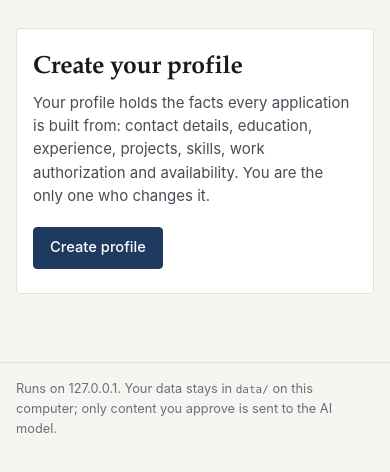
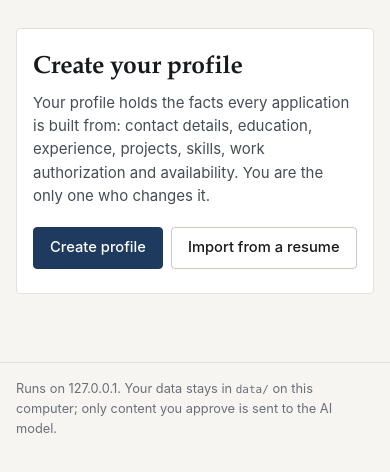
Before and after one commit to Varunsai1930/ResuApply, a FastAPI app: page /profile in a window 390 px wide. Shown: the part 57-529 px from the top of the page. Run offline with FastAPI, Linux system fonts and the light colour scheme; some libraries are stand-ins or nearby versions.

Commit message:
Import a resume file into the profile form
The last part of resume import: choosing a file. It reads PDF and DOCX
files (parts 9a and 9b), all on this computer; nothing is sent to the
AI model.

/profile/import takes a PDF or Word file (multipart, read to 10 MB).
Without a profile, the draft fills the profile form. With one, only
what the profile lacks is added (resume_draft.merge), and the notice
lists it ("Added to your profile: Phone, 1 experience entry"), so a
saved fact is never changed. A resume with nothing new says so.
Either way, the user checks every field, and the usual review step
shows each change before anything is saved. The text read from the
file is shown beside the form, to copy from where the layout rules
missed something. Unreadable files (scanned, password-protected,
damaged, unsupported, too large, missing) come back with the reason
and change nothing. Import is refused while the sample profile is
loaded. Only the file's own name is shown, even if a browser sends a
full path.

The welcome page gains the design's "Import your resume" card, and the
profile page an "Import from a resume" button. The README describes the
import and its two new dependencies.

Co-Authored-By: Claude Opus 5.5 <noreply@anthropic.com>

```diff
--- a/app/routes/profile.py
+++ b/app/routes/profile.py
@@ -9,7 +9,7 @@ from __future__ import annotations
 import json
 from enum import StrEnum
 
-from fastapi import APIRouter, Depends, HTTPException, Request
+from fastapi import APIRouter, Depends, File, HTTPException, Request, UploadFile
 from fastapi.responses import HTMLResponse, RedirectResponse
 from sqlalchemy.orm import Session
 from starlette.concurrency import run_in_threadpool
@@ -18,6 +18,7 @@ from ..db import get_session
 from ..services import jobs as job_service
 from ..services import profile as profile_service
 from ..services import sample as sample_service
+from ..services import resume_draft, resume_import
 from ..services.citations import Usage, citations
 from ..services.profile_gaps import asks_for_facts, gaps
 from ..services.profile_form import is_form_shaped, parse_form
@@ -96,7 +97,7 @@ def _revision_of(raw: object) -> int | None:
 
 
 def _render_form(request: Request, data: dict, errors=(), warnings=(), status_code: int = 200, message: str = "",
-                 section: Section | None = None, opened_revision: int | None = None):
+                 section: Section | None = None, opened_revision: int | None = None, imported: dict | None = None):
     """The profile editor. With ``section``, only that section shows; the others stay in the form as
     hidden fields with their saved values, so the review and save steps are the same as for the
     whole profile. A problem outside the section shows the whole profile, so it can be fixed."""
@@ -117,6 +118,7 @@ def _render_form(request: Request, data: dict, errors=(), warnings=(), status_co
             "section": section,
             "sections": list(Section),
             "opened_revision": opened_revision,
+            "imported": imported,
             "active": "profile",
         },
         status_code=status_code,
@@ -225,3 +227,45 @@ def _save(request: Request, session: Session, data: dict, base_revision: int):
         return _render_form(request, data, status_code=409, message=str(exc))
     msg = "profile_saved" if result.saved else "profile_unchanged"
     return RedirectResponse(f"/profile?msg={msg}", status_code=303)
+
+
+# ---------------------------------------------------------------- importing from a resume file
+
+def _render_import(request: Request, candidate, error: str = "", message: str = "", status_code: int = 200):
+    return templates.TemplateResponse(request, "profile_import.html", {
+        "candidate": candidate, "error": error, "message": message, "active": "profile",
+        "max_mb": resume_import.MAX_BYTES // (1024 * 1024),
+    }, status_code=status_code)
+
+
+@router.get("/import", response_class=HTMLResponse)
+def import_form(request: Request, session: Session = Depends(get_session)):
+    return _render_import(request, profile_service.get_candidate(session))
+
+
+@router.post("/import", response_class=HTMLResponse)
+async def import_resume(request: Request, file: UploadFile | None = File(None), session: Session = Depends(get_session)):
+    """Read a resume file into the profile form. Nothing is saved: the form and its review step come next.
+
+    With no profile, the draft fills the form. With one, only what it lacks is added (``merge``),
+    so an import never changes a fact the user already saved.
+    """
+    candidate = profile_service.get_candidate(session)
+    if candidate is not None and candidate.sample:
+        return _render_import(request, candidate, status_code=409,
+                              error="Remove the sample data first, then import your own resume.")
+    data = await file.read(resume_import.MAX_BYTES + 1) if file is not None else b""
+    try:
+        text = await run_in_threadpool(resume_import.extract_text, data)
+    except resume_import.ResumeImportError as exc:
+        return _render_import(request, candidate, error=str(exc), status_code=422)
+    draft = resume_draft.draft_profile(text)
+    name = ((file.filename if file else "") or "your resume").rsplit("/", 1)[-1].rsplit("\\", 1)[-1][:200]
+    if candidate is None:
+        return _render_form(request, draft, imported={"filename": name, "added": None, "text": text})
+    merged = resume_draft.merge(candidate.profile.model_dump(), draft)
+    if not merged.added:
+        return _render_import(request, candidate, message=f"Nothing new was found in {name}: everything it was "
+                              "read to hold is already in your profile.")
+    return _render_form(request, merged.data, imported={"filename": name, "added": merged.added, "text": text},
+                        opened_revision=candidate.revision)
--- a/app/static/style.css
+++ b/app/static/style.css
@@ -555,6 +555,9 @@ input.guessed { background: var(--accent-wash); border-color: var(--progress); }
 .sample-banner p { flex: 1 1 320px; margin: 0; }
 .greeting-actions { display: flex; flex-wrap: wrap; gap: 8px; align-items: center; }
 
+.import-notice p { margin: 0 0 8px; }
+.import-notice .description { max-height: 40vh; margin-top: 8px; }
+
 /* Follow-up reminders: the Track step card and the board banner. */
 .follow-up.due, .follow-up-banner { background: var(--unknown-wash); border-color: var(--unknown); }
 .follow-up h2 { font-size: 1.05rem; }
--- a/app/templates/profile_view.html
+++ b/app/templates/profile_view.html
@@ -6,7 +6,10 @@
 <div class="empty card">
   <h1>Create your profile</h1>
   <p>Your profile holds the facts every application is built from: contact details, education, experience, projects, skills, work authorization and availability. You are the only one who changes it.</p>
-  <a class="btn-primary" href="/profile/edit">Create profile</a>
+  <div class="greeting-actions">
+    <a class="btn-primary" href="/profile/edit">Create profile</a>
+    <a class="btn-secondary" href="/profile/import">Import from a resume</a>
+  </div>
 </div>
 {% else %}
 {% set p = candidate.profile %}
@@ -16,7 +19,10 @@
     <h1>{{ p.contact.name }}{% if candidate.sample %} <span class="tag">Sample</span>{% endif %}</h1>
     <p class="meta">Revision {{ candidate.revision }} · last saved {{ candidate.updated_at | local_datetime }} · <a href="/profile/sharing">What the AI model may see</a></p>
   </div>
-  <a class="btn-primary" href="/profile/edit">Edit profile</a>
+  <div class="greeting-actions">
+    {% if not candidate.sample %}<a class="btn-secondary" href="/profile/import">Import from a resume</a>{% endif %}
+    <a class="btn-primary" href="/profile/edit">Edit profile</a>
+  </div>
 </div>
 
 <section class="card profile-gaps" aria-labelledby="gaps-title">
```
Also changed, not shown: app/templates/profile_form.html (+11 -0 lines), app/templates/profile_import.html (added, +25 -0 lines), app/templates/welcome.html (+7 -0 lines), tests/resume_files.py (+2 -2 lines), tests/test_profile_import.py (added, +102 -0 lines), README.md.
